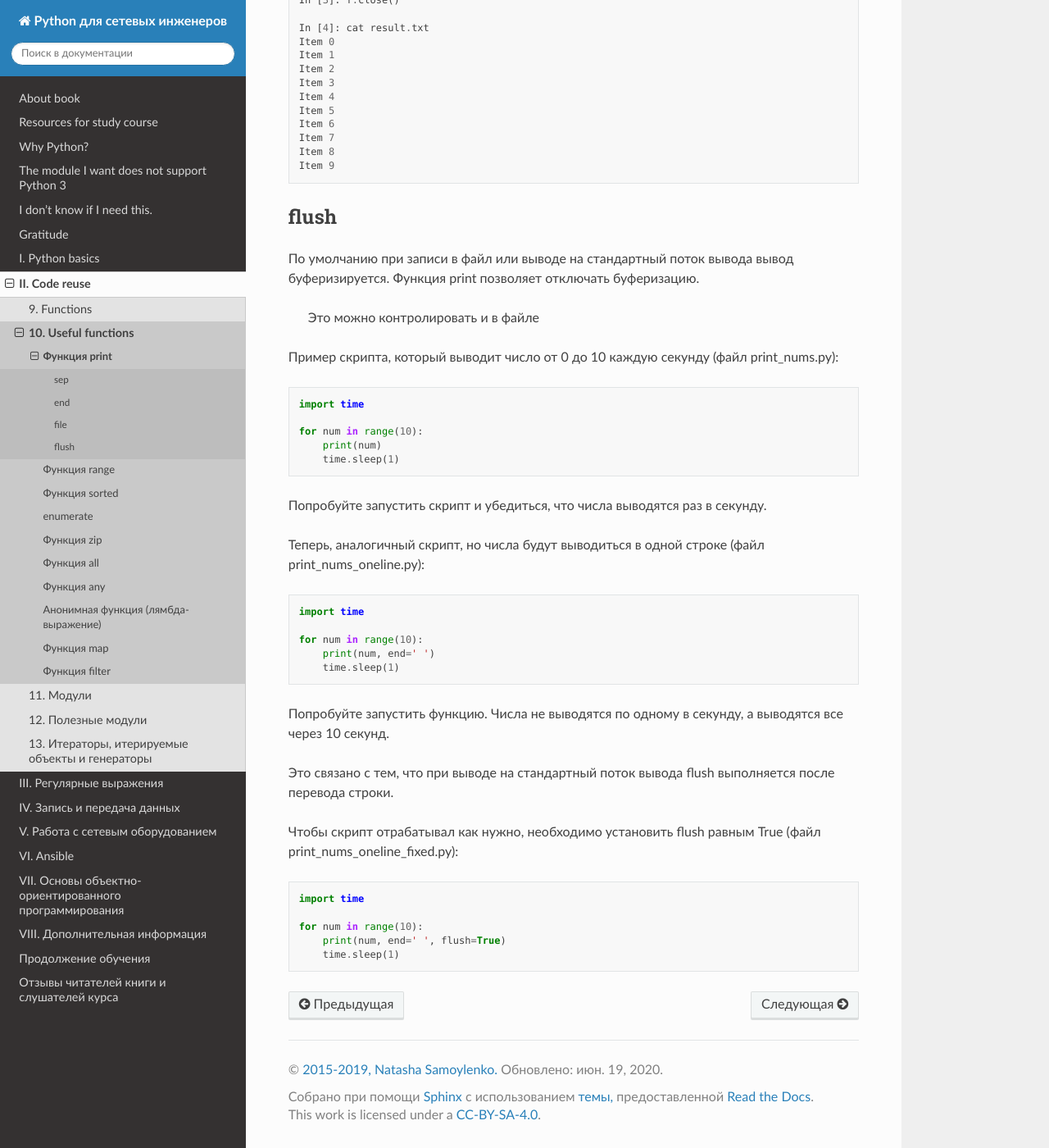
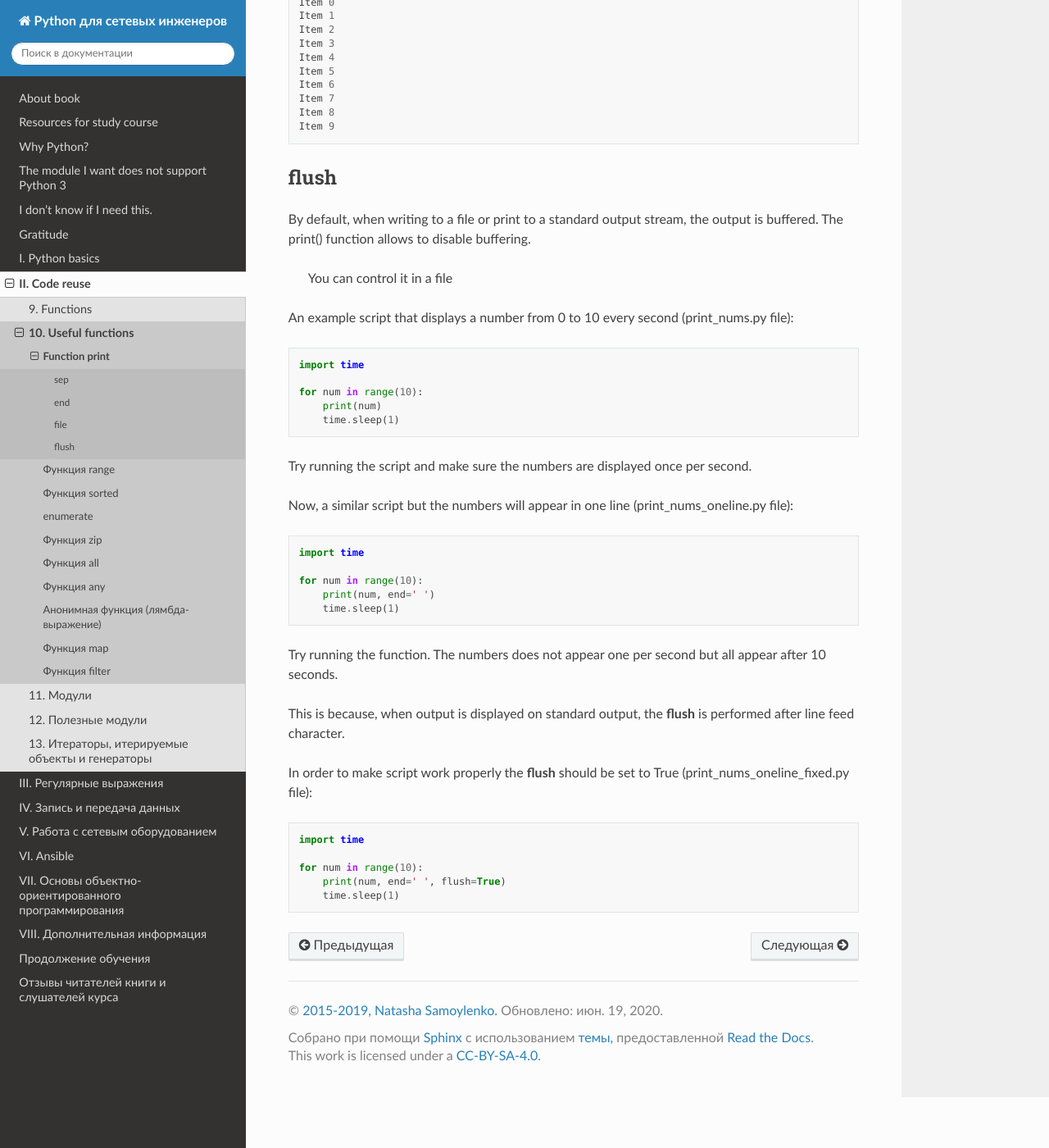
Before and after one commit to Aidar5/nattoeng, a Sphinx documentation site: the page built from docs/source/book/10_useful_functions/print.rst, in a window 1280 px wide and 1400 px high, scrolled down 2364 px. Shown: the whole window at 82% size. Built offline with Sphinx 7.4.7 and the Read the Docs theme 2.0.0, drawn with Linux system fonts in a browser that asks for light colours; pages that are not in the unit, such as notebooks, are missing from menus; some of the changed text lies outside the part shown.

Commit message:
Update print.rst

```diff
--- a/docs/source/book/10_useful_functions/print.rst
+++ b/docs/source/book/10_useful_functions/print.rst
@@ -1,19 +1,17 @@
 .. _print:
 
-Функция print
+Function print
 -------------
 
-Функция ``print()`` уже не раз использовалась в книге, но до сих пор не
-рассматривался ее полный синтаксис:
+The ``print()`` function has been used many times in the book but its full syntax has not yet been considered:
 
 .. code:: python
 
     print(*items, sep=' ', end='\n', file=sys.stdout, flush=False)
 
-Функция print выводит все элементы, разделяя их значением sep, и
-завершает вывод значением end.
+The print() function outputs all elements by separating them by their **sep** value and finishes output with the **end** value.
 
-Все элементы, которые передаются как аргументы, конвертируются в строки:
+All elements that are passed as arguments are converted into strings:
 
 .. code:: python
 
@@ -24,7 +22,7 @@
     In [5]: print(1, 2, f, range(10))
     1 2 <function f at 0xb4de926c> range(0, 10)
 
-Для функций f и range результат равнозначен применению str():
+For functions f() and range() the result is equivalent to str():
 
 .. code:: python
 
@@ -37,17 +35,16 @@
 sep
 ~~~
 
-Параметр sep контролирует то, какой разделитель будет использоваться
-между элементами.
+The sep parameter controls which separator will be used between the elements.
 
-По умолчанию используется пробел:
+By default, the space used is:
 
 .. code:: python
 
     In [8]: print(1, 2, 3)
     1 2 3
 
-Можно изменить значение sep на любую другую строку:
+You can change **sep** value to any other string:
 
 .. code:: python
 
@@ -67,11 +64,9 @@ sep
     3
 
 .. note::
-    Обратите внимание на то, что все аргументы, которые управляют
-    поведением функции print, надо передавать как ключевые, а не
-    позиционные.
+    Note that all arguments that manage behavior of print() function must be passed on as keyword, not positional.
 
-В некоторых ситуациях функция print может заменить метод join:
+In some situations print() function can replace join() method:
 
 .. code:: python
 
@@ -83,16 +78,16 @@ sep
 end
 ~~~
 
-Параметр end контролирует то, какое значение выведется после вывода всех
+The **end** parameter controls which value will be displayed after all elements are printed.
 элементов.
-По умолчанию используется перевод строки:
+By default, line feed character is used:
 
 .. code:: python
 
     In [19]: print(1,2,3)
     1 2 3
 
-Можно изменить значение end на любую другую строку:
+You can change **end** value to any other string:
 
 .. code:: python
 
@@ -103,12 +98,9 @@ end
 file
 ~~~~
 
-Параметр file контролирует то, куда выводятся значения функции print. По
-умолчанию все выводится на стандартный поток вывода - sys.stdout.
+The **file** parameter controls where values of print() function are displayed. The default output is sys.stdout.
 
-Python позволяет передавать file как аргумент любой объект с методом
-write(string). За счет этого с помощью print можно записывать строки в
-файл:
+Python allows to pass to **file** as an argument any object with write(string) method.
 
 .. code:: python
 
@@ -135,13 +127,11 @@ write(string). За счет этого с помощью print можно за
 flush
 ~~~~~
 
-По умолчанию при записи в файл или выводе на стандартный поток вывода
-вывод буферизируется. Функция print позволяет отключать буферизацию.
+By default, when writing to a file or print to a standard output stream, the output is buffered.  The print() function allows to disable buffering.
 
-    Это можно контролировать и в файле
+    You can control it in a file
 
-Пример скрипта, который выводит число от 0 до 10 каждую секунду (файл
-print_nums.py):
+An example script that displays a number from 0 to 10 every second (print_nums.py file):
 
 .. code:: python
 
@@ -151,11 +141,9 @@ print_nums.py):
         print(num)
         time.sleep(1)
 
-Попробуйте запустить скрипт и убедиться, что числа выводятся раз в
-секунду.
+Try running the script and make sure the numbers are displayed once per second.
 
-Теперь, аналогичный скрипт, но числа будут выводиться в одной строке
-(файл print_nums_oneline.py):
+Now, a similar script but the numbers will appear in one line (print_nums_oneline.py file):
 
 .. code:: python
 
@@ -165,14 +153,11 @@ print_nums.py):
         print(num, end=' ')
         time.sleep(1)
 
-Попробуйте запустить функцию. Числа не выводятся по одному в секунду, а
-выводятся все через 10 секунд.
+Try running the function. The numbers does not appear one per second but all appear after 10 seconds.
 
-Это связано с тем, что при выводе на стандартный поток вывода flush
-выполняется после перевода строки.
+This is because, when output is displayed on standard output, the **flush** is performed after line feed character.
 
-Чтобы скрипт отрабатывал как нужно, необходимо установить flush равным
-True (файл print_nums_oneline_fixed.py):
+In order to make script work properly the **flush** should be set to True (print_nums_oneline_fixed.py file):
 
 .. code:: python
 
```
